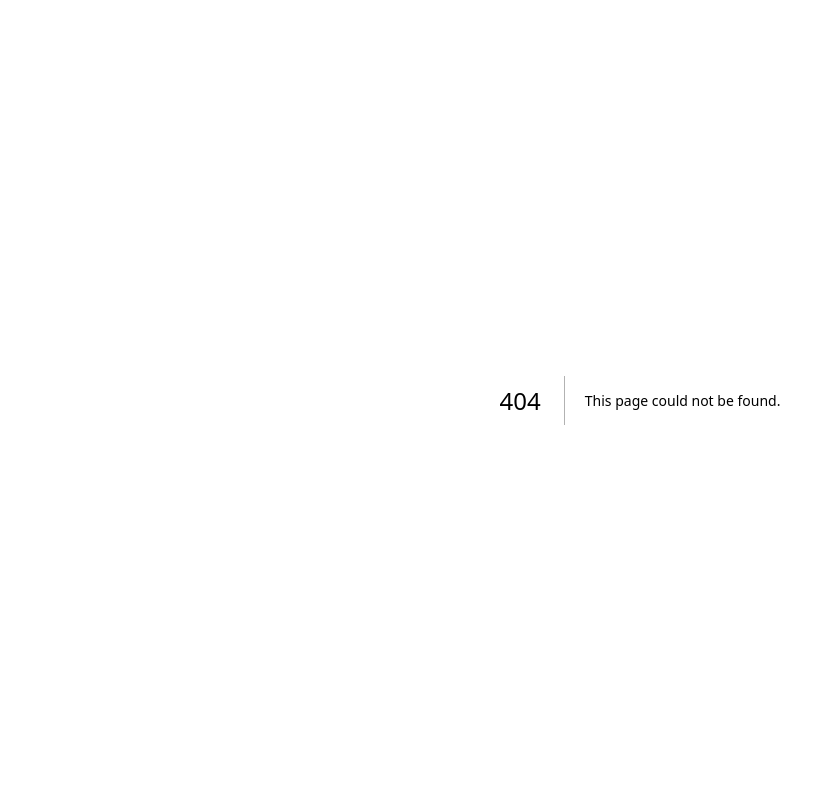
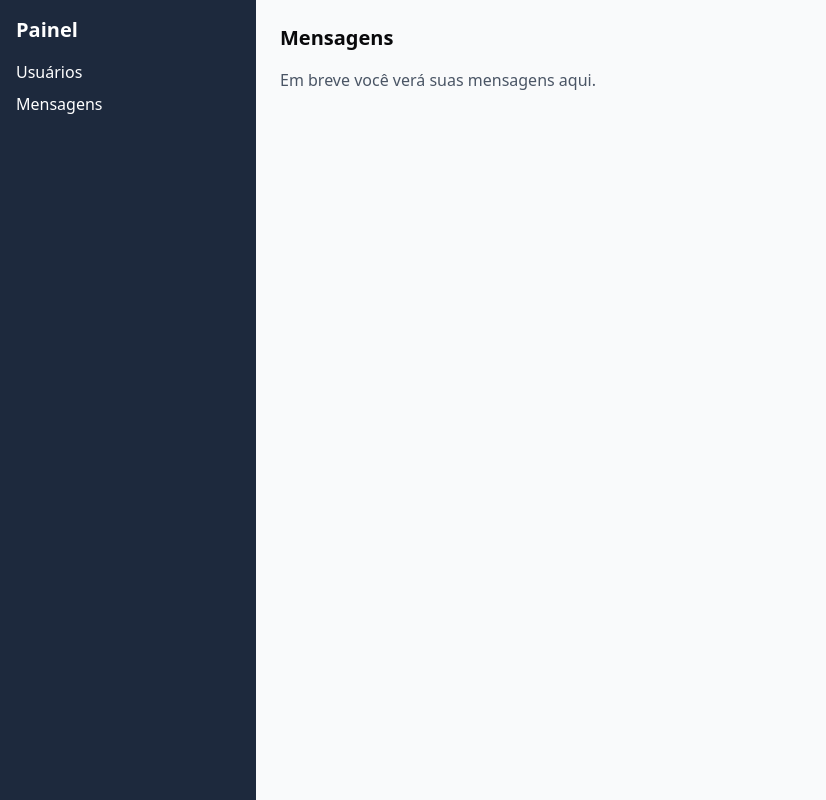
Before and after one commit to JonielOliveira/programacao-web-frontend, a Next.js app in the folder frontend/: page /dashboard/messages in a window 1280 px wide. Before the commit this address had no page. Shown: the whole page, without its empty margins (0-826 px from the left). Built offline with nearby package versions, Linux system fonts and the light colour scheme.

Commit message:
:sparkles: feat: add dummy messages page with placeholder content

```diff
--- /dev/null
+++ b/frontend/src/app/dashboard/messages/page.tsx
@@ -0,0 +1,8 @@
+export default function MessagesPage() {
+  return (
+    <div>
+      <h2 className="text-xl font-bold mb-4">Mensagens</h2>
+      <p className="text-gray-600">Em breve você verá suas mensagens aqui.</p>
+    </div>
+  );
+}
```
